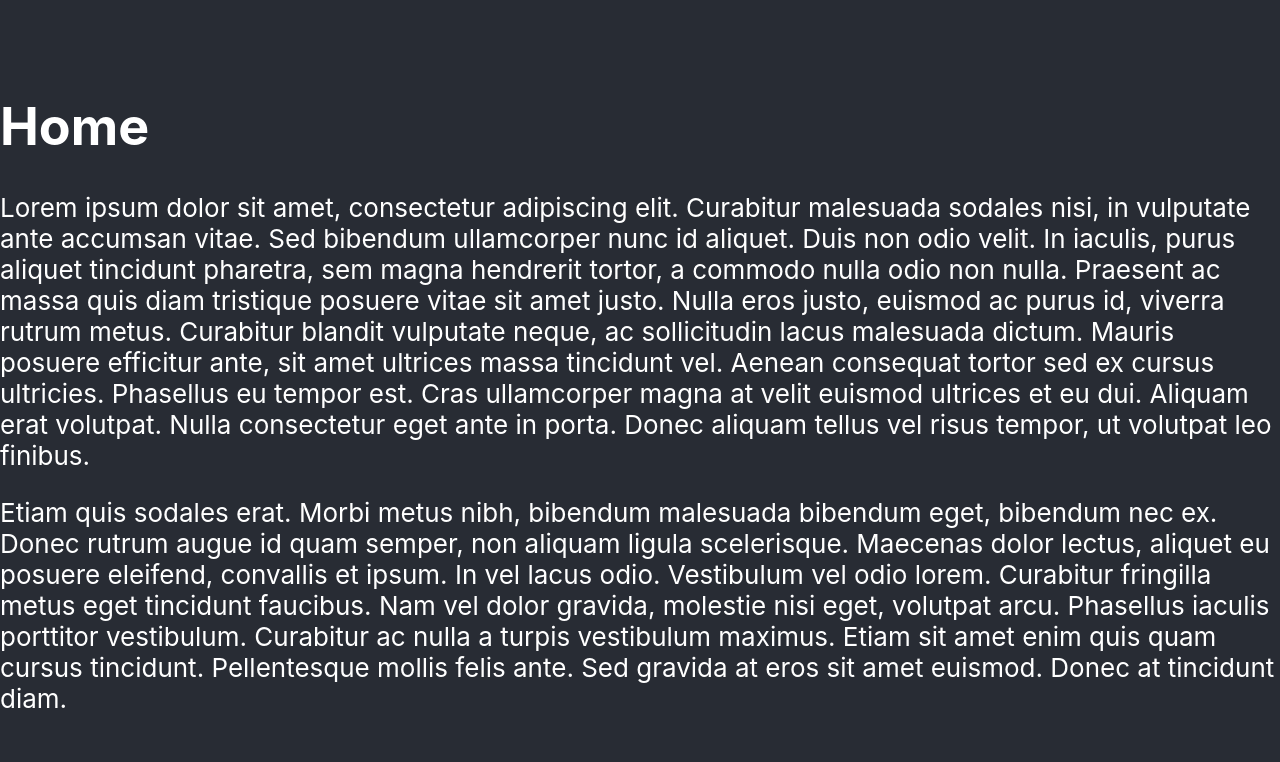
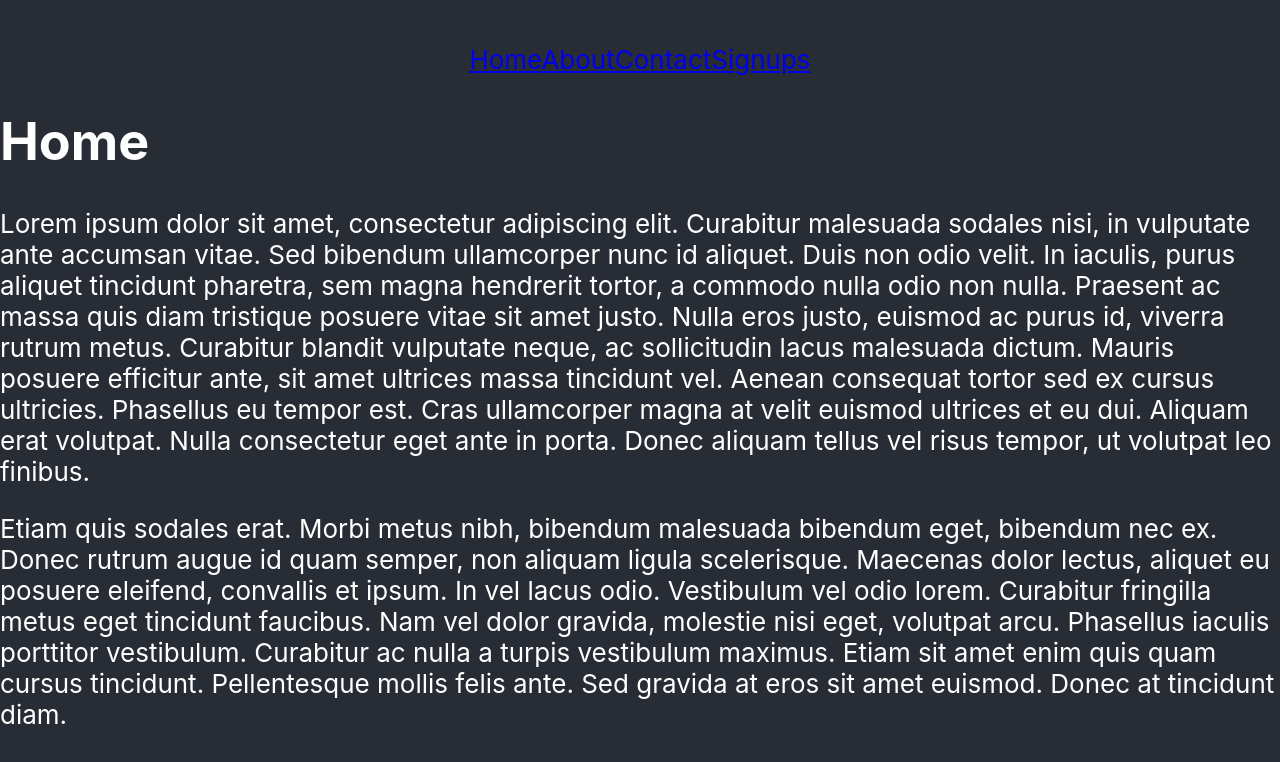
Before and after one commit to BradleyParkerDev/react-routing-example, a React (Create React App) app: page / in a window 1280 px wide. Shown: the top 762 px of the page. Built offline with nearby package versions, Linux system fonts and the light colour scheme.

Commit message:
added NavBar component

```diff
--- a/src/App.js
+++ b/src/App.js
@@ -5,6 +5,8 @@
 //using react-router's built in context provider
 // that makes the context accessible to all child routes across the application
 import { Outlet } from "react-router-dom";
+
+import NavBar  from './Components/NavBar';
 
 function App() {
 
@@ -22,6 +24,7 @@
 
   return (
     <div className="App-header">
+       <NavBar />
        <Outlet context={[signupList, handleAddSignUp]}/>
     </div>
   );
--- /dev/null
+++ b/src/Components/NavBar.js
@@ -0,0 +1,13 @@
+import { Link } from "react-router-dom";
+
+const NavBar = () => {
+    return (
+        <div>
+            <Link to="/">Home</Link>
+            <Link to="/about">About</Link>
+            <Link to="/contact">Contact</Link>
+            <Link to="/signups">Signups</Link>
+        </div>
+    )
+}
+export default NavBar
```
